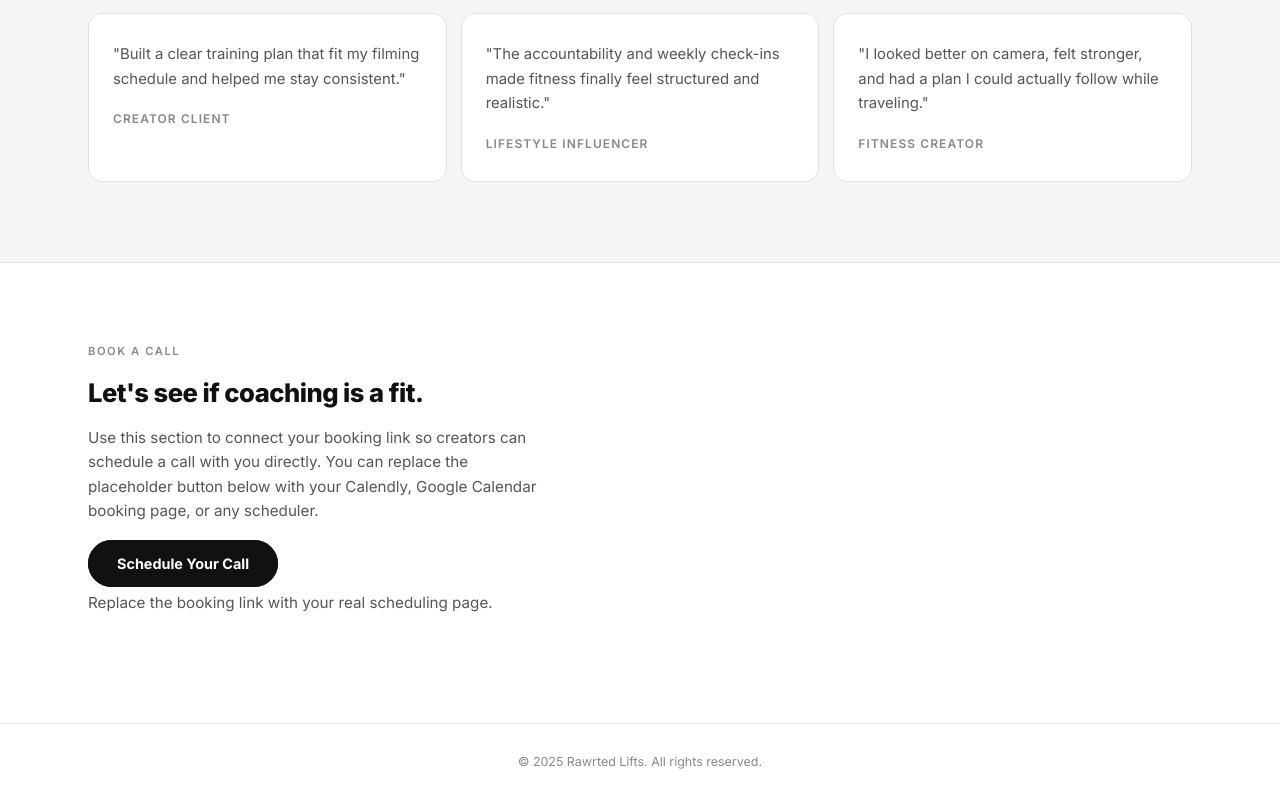
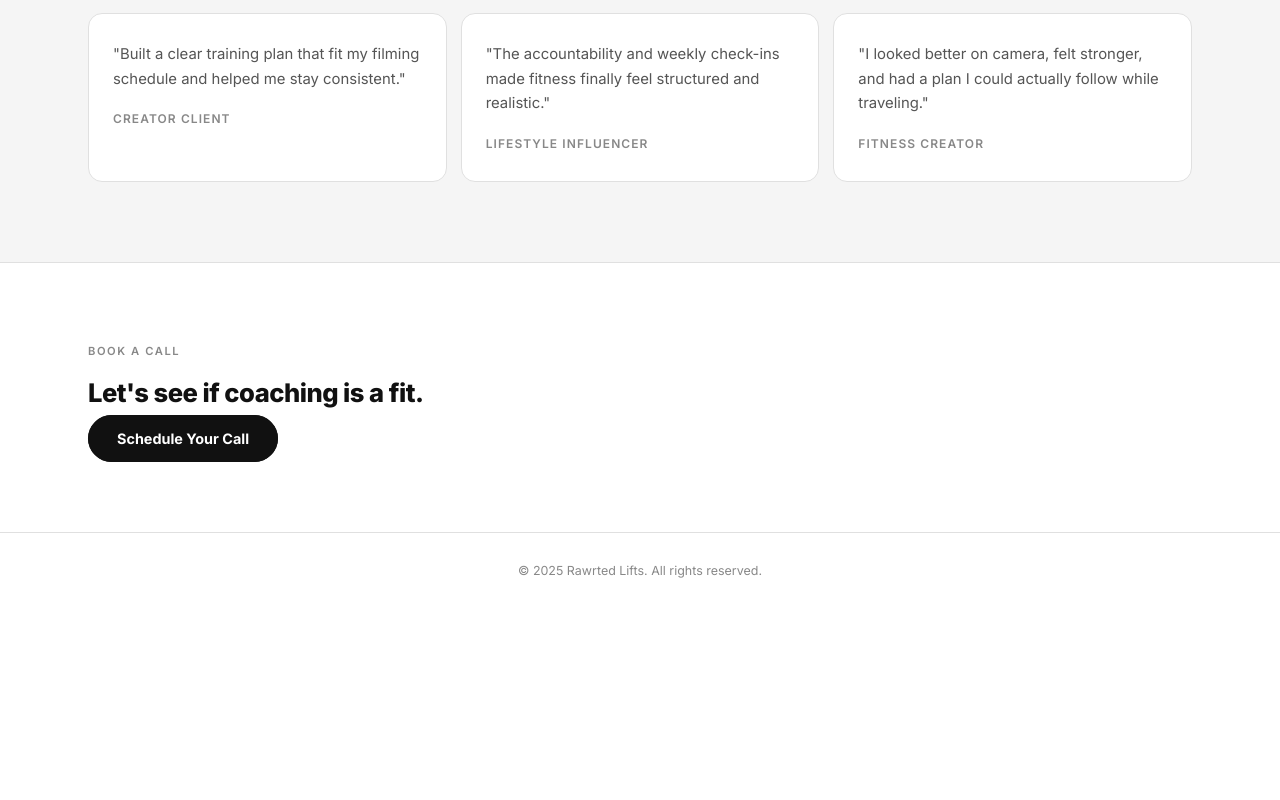
Before and after one commit to rileynautreally/rawrtedlifts, a plain HTML site: page index.html in a window 1280 px wide. Shown: the part 1028-1828 px from the top of the page. After the commit the page ends 1637 px from the top, so only its background shows below. Drawn offline with Linux system fonts and the light colour scheme.

Commit message:
Update booking section in index.html
Removed placeholder text for booking link instructions.

```diff
--- a/index.html
+++ b/index.html
@@ -316,9 +316,7 @@
     <section class="book-section">
       <span class="section-label">Book a Call</span>
       <h2>Let's see if coaching is a fit.</h2>
-      <p>Use this section to connect your booking link so creators can schedule a call with you directly. You can replace the placeholder button below with your Calendly, Google Calendar booking page, or any scheduler.</p>
       <a href="https://calendly.com/rileyhui/client-intake-call" class="btn-dark">Schedule Your Call</a>
-      <p class="book-note">Replace the booking link with your real scheduling page.</p>
     </section>
   </div>
 
```
